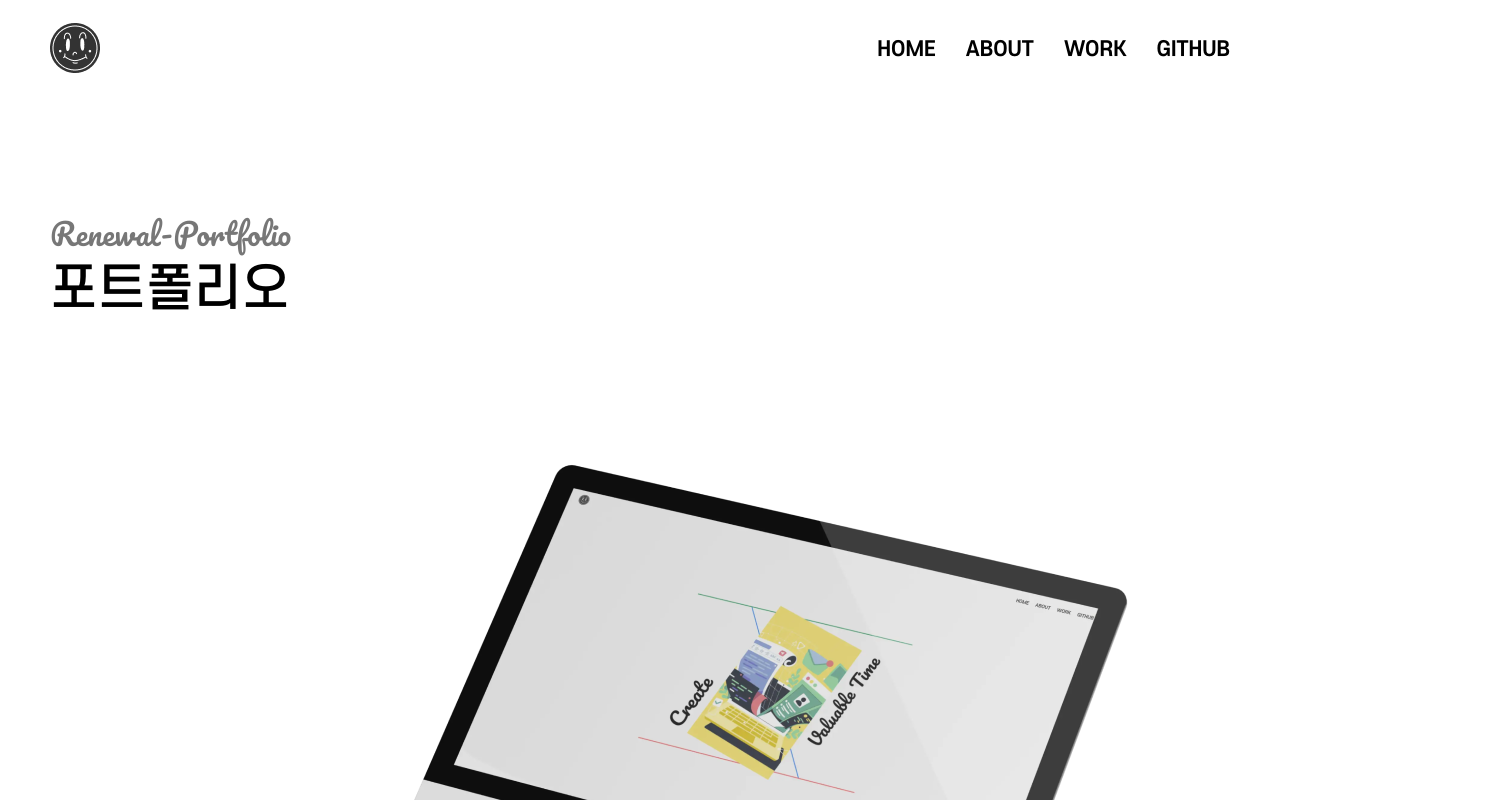
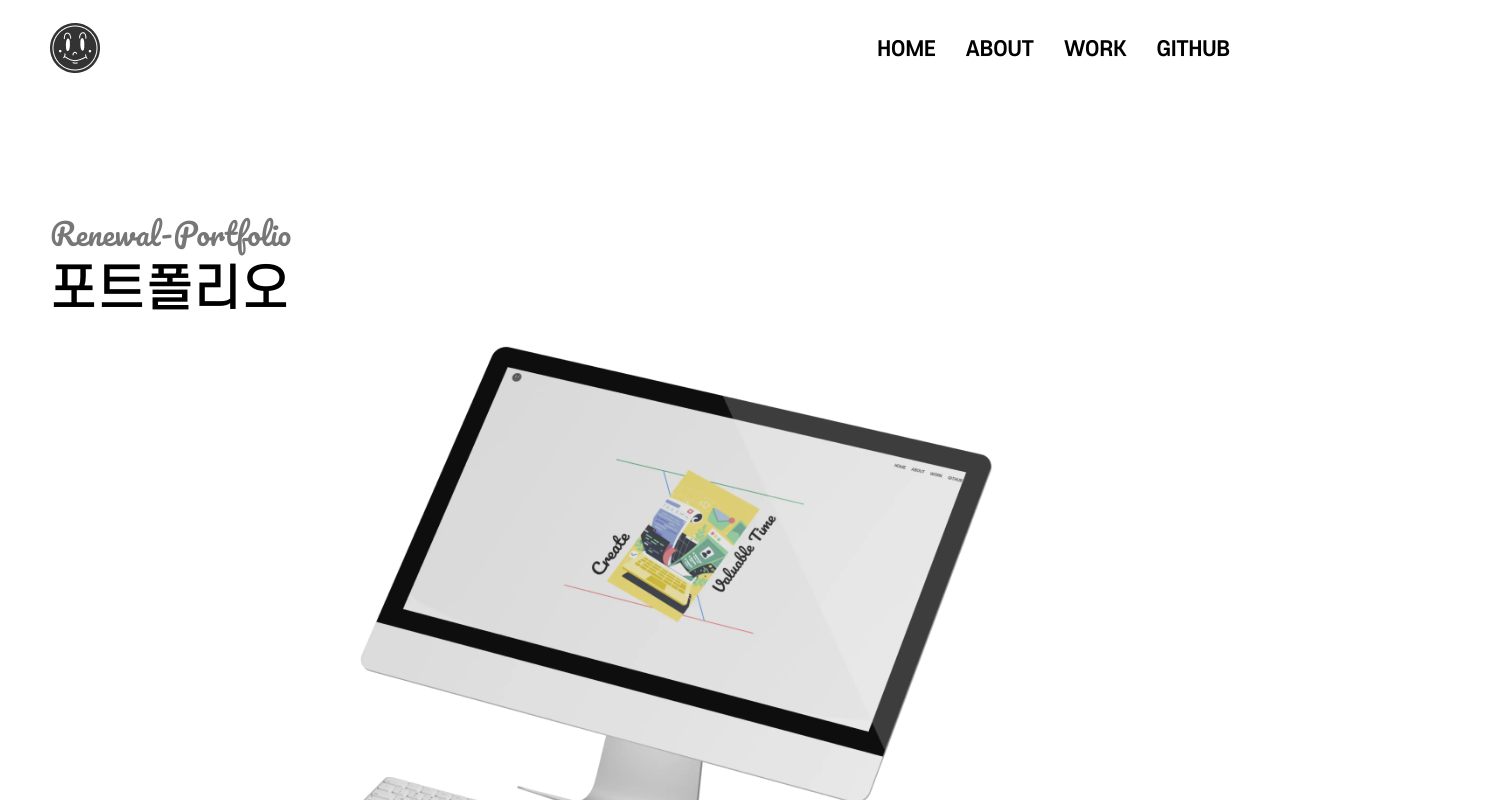
Before and after one commit to eun9705/renewal-portfolio, a React (Create React App) app: page /detail/1 in a window 1280 px wide. Shown: the top 800 px of the page, 1490 px wide, since content can reach past the window. Built offline with nearby package versions, Linux system fonts and the light colour scheme.

Commit message:
modify : 데스크탑 css 수정

```diff
--- a/src/Pages/Detail.tsx
+++ b/src/Pages/Detail.tsx
@@ -29,7 +29,7 @@ const Detail = () => {
                     <span>{detailInfo?.eng}</span><br />
                     {detailInfo?.kor}
                 </ProjectPageTitle>
-                <img src={`${process.env.PUBLIC_URL}/${detailInfo?.mockup[0]}`} alt="프로젝트 목업 이미지 1" />
+                <img src={`${process.env.PUBLIC_URL}/${detailInfo?.mockup[0]}`} alt="프로젝트 목업 이미지 1" className='first'/>
                 <div className="contentWrap">
                     <Badge name={"Overview"} color={"#F2C94C"} radius={"3rem"} huge/>
                     <p>{detailInfo?.overview}</p>
@@ -46,7 +46,10 @@ const Detail = () => {
 const DetailWrapper = styled(FlexCol)`
     padding: 20rem 0;text-align:center;
     h2 { text-align:left; }
-    img:first-child { margin-top:-10rem; }
+    img {
+        width:100%;
+        &.first { margin-top:-10rem; }
+    }
     .contentWrap {
         margin: 1rem 0 15.6rem;
         p { margin-top:4rem;padding:0 10rem;font-size:2rem;color:var(--gray02);line-height:4rem;white-space:pre-wrap; }
```
